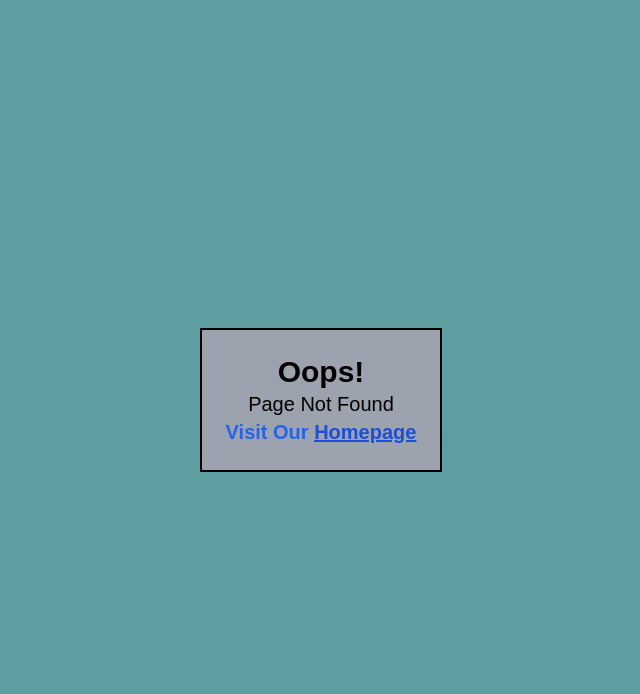
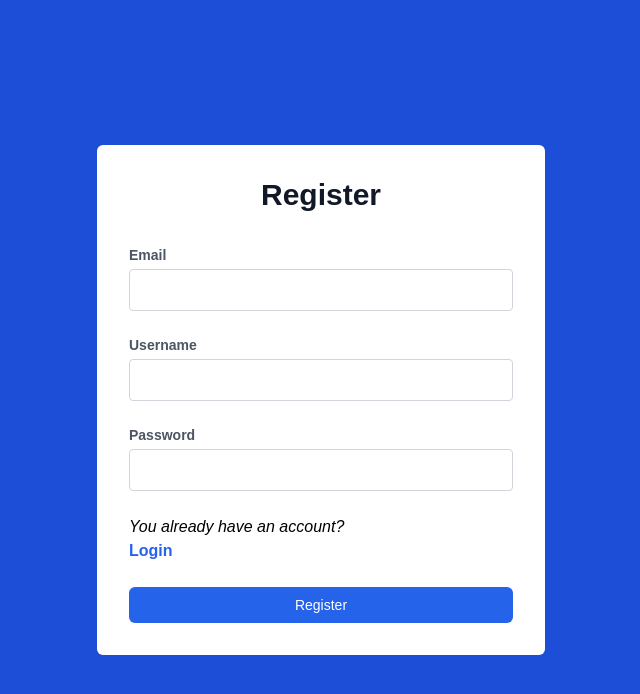
Before and after one commit to MyP99999/MyPImageToGPT-frontend, a React (Create React App) app: page /register in a window 1280 px wide. Before the commit this address had no page. Shown: the top 694 px of the page, without its empty margins (319-959 px from the left). Built offline with nearby package versions, Linux system fonts and the light colour scheme.

Commit message:
login register signout

```diff
--- a/package.json
+++ b/package.json
@@ -8,6 +8,7 @@
     "@testing-library/react": "^13.4.0",
     "@testing-library/user-event": "^13.5.0",
     "axios": "^1.4.0",
+    "jwt-decode": "^4.0.0",
     "openai": "^3.3.0",
     "react": "^18.2.0",
     "react-dom": "^18.2.0",
--- a/src/App.js
+++ b/src/App.js
@@ -1,17 +1,27 @@
-import React from 'react'
-import MainPage from './pages/MainPage'
-import { Routes, Route } from 'react-router-dom';
+import React from 'react';
+import MainPage from './pages/MainPage';
+import { Routes, Route, Navigate } from 'react-router-dom';
 import Missing from './components/Missing';
+import LoginPage from './pages/LoginPage';
+import RegisterPage from './pages/RegisterPage';
+import { useAuth } from './context/useAuth';
 
 const App = () => {
+  const { user } = useAuth();
+
+  console.log(user?.sub)
+
+
   return (
     <div>
       <Routes>
-        <Route path='/' element={<MainPage />} />
+        <Route path='/' element={user ? <MainPage /> : <Navigate to="/login" replace />} />
+        <Route path='/login' element={<LoginPage />} />
+        <Route path='/register' element={<RegisterPage />} />
         <Route path="*" element={<Missing />} />
       </Routes>
     </div>
-  )
+  );
 }
 
-export default App
+export default App;
--- a/src/components/GPTForm.js
+++ b/src/components/GPTForm.js
@@ -2,6 +2,7 @@ import axios from 'axios';
 import React, { useCallback, useEffect, useState } from 'react'
 import dog from '../assets/dog.png';
 import { createWorker } from 'tesseract.js';
+import { useAuth } from '../context/useAuth';
 
 const GPTForm = ({ selectedImage, textResult, setTextResult }) => {
     const [input, setInput] = useState('');
@@ -9,6 +10,7 @@ const GPTForm = ({ selectedImage, textResult, setTextResult }) => {
     const [loading, setLoading] = useState(false);
     const [isLoading, setIsLoading] = useState('')
 
+    const { user } = useAuth()
 
     const convertImageToText = useCallback(async () => {
         if (!selectedImage) return
@@ -39,9 +41,9 @@ const GPTForm = ({ selectedImage, textResult, setTextResult }) => {
                     userId: 3
                 }
             });
-                console.log(response)
-                const data = response.data;
-                setResult(data);
+            console.log(response)
+            const data = response.data;
+            setResult(data);
             console.log(result)
             setInput('');
             setLoading(false);
@@ -57,7 +59,7 @@ const GPTForm = ({ selectedImage, textResult, setTextResult }) => {
     return (
         <div className='flex flex-col xl:flex-row gap-24 items-center'>
             <main className="flex flex-col items-center">
-                <img src={dog} className="w-12 h-12 mb-2" alt="dog" />
+                <h1>{user?.sub}</h1>
                 <h3 className='text-2xl font-extrabold my-4'>Enter the questions or upload a photo</h3>
                 <form onSubmit={onSubmit} className="flex flex-col items-center">
                     <textarea
--- /dev/null
+++ b/src/context/useAuth.js
@@ -0,0 +1,26 @@
+import React, { createContext, useContext, useState } from 'react';
+import { useNavigate } from 'react-router-dom';
+
+const AuthContext = createContext();
+
+export const useAuth = () => useContext(AuthContext);
+
+export const AuthProvider = ({ children }) => {
+  const [user, setUser] = useState(null);
+  const navigate = useNavigate();
+
+  const login = (userData) => {
+    setUser(userData);
+  };
+
+  const logout = () => {
+    setUser(null);
+    navigate('/login'); // Redirect to login page after registration
+  };
+
+  return (
+    <AuthContext.Provider value={{ user, login, logout, setUser }}>
+      {children}
+    </AuthContext.Provider>
+  );
+};
--- a/src/index.js
+++ b/src/index.js
@@ -4,6 +4,7 @@ import './index.css';
 import App from './App';
 import { disableReactDevTools } from '@fvilers/disable-react-devtools';
 import { BrowserRouter, Route, Routes } from 'react-router-dom'
+import { AuthProvider } from './context/useAuth';
 
 if (process.env.NODE_ENV === 'production') {
   disableReactDevTools();
@@ -12,9 +13,11 @@ const root = ReactDOM.createRoot(document.getElementById('root'));
 root.render(
   <React.StrictMode>
     <BrowserRouter>
-      <Routes>
-        <Route path='/*' element={<App />} />
-      </Routes>
+      <AuthProvider>
+        <Routes>
+          <Route path='/*' element={<App />} />
+        </Routes>
+      </AuthProvider>
     </BrowserRouter>
   </React.StrictMode>
 );
--- /dev/null
+++ b/src/pages/LoginPage.js
@@ -0,0 +1,79 @@
+import React, { useState } from 'react';
+import { Link, useNavigate } from 'react-router-dom';
+import { useAuth } from '../context/useAuth';
+import { jwtDecode } from 'jwt-decode'; // Corrected import statement
+
+const LoginPage = () => {
+  const [username, setUsername] = useState('');
+  const [password, setPassword] = useState('');
+  const navigate = useNavigate();
+  const { login } = useAuth();
+
+  const handleSubmit = async (e) => {
+    e.preventDefault();
+    try {
+      const response = await fetch('http://localhost:8080/api/auth/authenticate', {
+        method: 'POST',
+        headers: {
+          'Content-Type': 'application/json',
+        },
+        body: JSON.stringify({ username, password }),
+      });
+      const data = await response.json();
+      if (response.ok) {
+        console.log(data);
+        const user = jwtDecode(data?.token); // Corrected usage
+        login(user);
+        navigate('/');
+      } else {
+        throw new Error(data.message || 'Error logging in');
+      }
+    } catch (error) {
+      console.error('Login error:', error);
+      alert(error.message);
+    }
+  };
+
+  return (
+    <div className="min-h-screen bg-blue-700 flex flex-col justify-center">
+      <div className="max-w-md w-full mx-auto rounded-md bg-white border-gray-300 ">
+        <div className="text-3xl font-bold text-gray-900 mt-8 text-center">Login</div>
+        <div className="p-8">
+          <form onSubmit={handleSubmit}>
+            <div className="space-y-6">
+              <div>
+                <label htmlFor="username" className="text-sm font-bold text-gray-600 block">Username</label>
+                <input
+                  type="text"
+                  id="username"
+                  value={username}
+                  onChange={(e) => setUsername(e.target.value)}
+                  className="w-full p-2 border border-gray-300 rounded mt-1"
+                />
+              </div>
+              <div>
+                <label htmlFor="password" className="text-sm font-bold text-gray-600 block">Password</label>
+                <input
+                  type="password"
+                  id="password"
+                  value={password}
+                  onChange={(e) => setPassword(e.target.value)}
+                  className="w-full p-2 border border-gray-300 rounded mt-1"
+                />
+              </div>
+              <div>
+                <p className='italic'>Don't you have an account?</p>
+                <Link to='/register' className='font-bold text-blue-600 cursor-pointer'>Register</Link>
+              </div>
+              <div>
+                <button type="submit" className="w-full py-2 px-4 bg-blue-600 hover:bg-blue-700 rounded-md text-white text-sm">Sign In</button>
+              </div>
+            </div>
+          </form>
+        </div>
+      </div>
+    </div>
+  );
+};
+
+export default LoginPage;
--- a/src/pages/MainPage.js
+++ b/src/pages/MainPage.js
@@ -1,16 +1,19 @@
 import React, { useState } from 'react'
 import AddImage from '../components/AddImage';
 import GPTForm from '../components/GPTForm';
+import { useAuth } from '../context/useAuth';
 
 const MainPage = () => {
-    const [selectedImage, setSelectedImage] = useState(null);
-    const [textResult, setTextResult] = useState("");
+  const [selectedImage, setSelectedImage] = useState(null);
+  const [textResult, setTextResult] = useState("");
 
+  const { logout } = useAuth()
 
   return (
-    <div className="flex xl:flex-row flex-col justify-center mt-12 gap-24 items-center min-h-screen">
-        <AddImage selectedImage={selectedImage} setSelectedImage={setSelectedImage} setTextResult={setTextResult} />
-        <GPTForm textResult={textResult} selectedImage={selectedImage} setTextResult={setTextResult} />
+    <div className="flex relative xl:flex-row flex-col justify-center mt-12 gap-24 items-center min-h-screen">
+      <AddImage selectedImage={selectedImage} setSelectedImage={setSelectedImage} setTextResult={setTextResult} />
+      <GPTForm textResult={textResult} selectedImage={selectedImage} setTextResult={setTextResult} />
+      <button onClick={() => logout()} className='absolute top-0 right-0 px-6 py-2 bg-red-600 rounded-md'>Sign Out</button>
     </div>
   )
 }
--- /dev/null
+++ b/src/pages/RegisterPage.js
@@ -0,0 +1,91 @@
+import React, { useState } from 'react';
+import { Link, useNavigate } from 'react-router-dom';
+
+const RegisterPage = () => {
+  const [email, setEmail] = useState('');
+  const [username, setUsername] = useState('');
+  const [password, setPassword] = useState('');
+  const navigate = useNavigate();
+
+  const handleSubmit = async (event) => {
+    event.preventDefault();
+    try {
+      const response = await fetch('http://localhost:8080/api/auth/register', {
+        method: 'POST',
+        headers: {
+          'Content-Type': 'application/json',
+        },
+        body: JSON.stringify({ email, username, password }),
+      });
+      const data = await response.json();
+      if (response.ok) {
+        // Registration was successful
+        console.log('Registration successful', data);
+        navigate('/login'); // Redirect to login page after registration
+      } else {
+        // Handle errors, show messages to user
+        console.error('Registration failed', data.message);
+        alert(data.message || 'Failed to register');
+      }
+    } catch (error) {
+      console.error('Registration error:', error);
+      alert('An error occurred during registration.');
+    }
+  };
+
+  return (
+    <div className="min-h-screen bg-blue-700 flex flex-col justify-center">
+      <div className="max-w-md w-full rounded-md mx-auto bg-white border-gray-300 ">
+        <div className="text-3xl font-bold text-gray-900 mt-8 text-center">Register</div>
+        <div className="p-8">
+          <form onSubmit={handleSubmit}>
+            <div className="space-y-6">
+              <div>
+                <label htmlFor="email" className="text-sm font-bold text-gray-600 block">Email</label>
+                <input
+                  type="email"
+                  id="email"
+                  value={email}
+                  onChange={(e) => setEmail(e.target.value)}
+                  className="w-full p-2 border border-gray-300 rounded mt-1"
+                  required
+                />
+              </div>
+              <div>
+                <label htmlFor="username" className="text-sm font-bold text-gray-600 block">Username</label>
+                <input
+                  type="text"
+                  id="username"
+                  value={username}
+                  onChange={(e) => setUsername(e.target.value)}
+                  className="w-full p-2 border border-gray-300 rounded mt-1"
+                  required
+                />
+              </div>
+              <div>
+                <label htmlFor="password" className="text-sm font-bold text-gray-600 block">Password</label>
+                <input
+                  type="password"
+                  id="password"
+                  value={password}
+                  onChange={(e) => setPassword(e.target.value)}
+                  className="w-full p-2 border border-gray-300 rounded mt-1"
+                  required
+                />
+              </div>
+              <div>
+                <p className='italic'>You already have an account?</p>
+                <Link to='/login' className='font-bold text-blue-600 cursor-pointer'>Login</Link>
+              </div>
+              <div>
+                <button type="submit" className="w-full py-2 px-4 bg-blue-600 hover:bg-blue-700 rounded-md text-white text-sm">Register</button>
+              </div>
+            </div>
+          </form>
+        </div>
+      </div>
+    </div>
+  );
+};
+
+export default RegisterPage;
```
Also changed, not shown: 1 other file (tests, documents, lock files or other folders).
